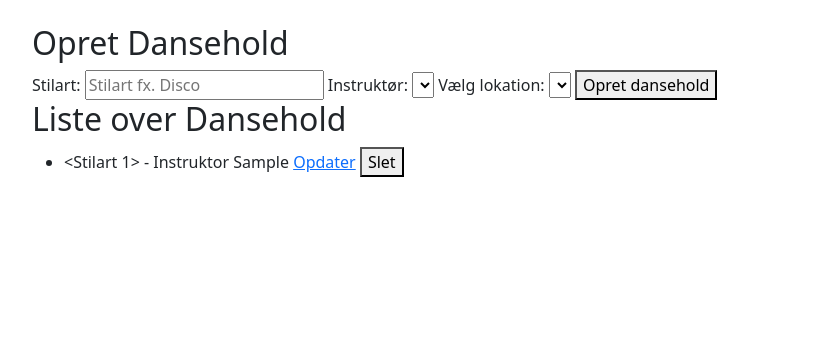
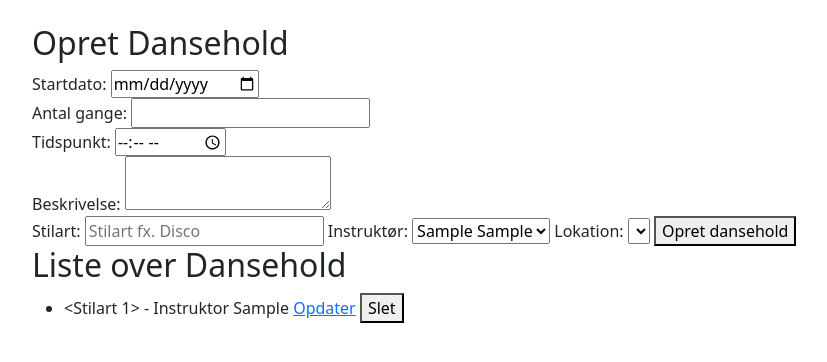
Before and after one commit to LHjortlund/danseskole01, a Flask app: page /dansehold in a window 1280 px wide. Shown: the part 170-532 px from the top of the page, without its empty margins (50-877 px from the left). Run offline with Flask 3, Linux system fonts and the light colour scheme; tables that the repository leaves empty hold one stand-in row (values such as "Sample post"); lists and menus that the app fills with data are empty.

Commit message:
ændringer til dansehold

```diff
--- a/routes.py
+++ b/routes.py
@@ -105,29 +105,51 @@ def register_routes(app, db):
     @app.route('/dansehold')
     def dansehold():
         dansehold_liste = Dansehold.query.all() #Henter alle dansehold fra databasen
+        instruktorer = Instruktor.query.all() #Henter alle instruktører
         elever = Elev.query.all() #Tilføj elevliste
-        return render_template('dansehold.html', dansehold_liste=dansehold_liste, elever=elever)
+        return render_template('dansehold.html',
+                               dansehold_liste=dansehold_liste,
+                               elever=elever,
+                               instruktorer=instruktorer,
+                               Lokation=Lokation)
 
     @app.route('/opret_dansehold', methods=["GET", "POST"])
     def opret_dansehold():
         if request.method =="POST":
+            startdato = request.form.get('startdato')
+            antal_gange = request.form.get('antal_gange')
+            tidspunkt = request.form.get('tidspunkt')
+            lokation = request.form.get('lokation')
+            beskrivelse = request.form.get('beskrivelse')
+            instruktor_id = request.form.get('instruktor_id')
             stilart_id = request.form.get('stilart_id')
-            instruktor_id = request.form.get('instruktor_id')
-            lokation_id = request.form.get('lokation_id')
 
-            if not stilart_id or not lokation_id:
-                return "Fejl: Stilart og lokation skal udfyldes", 400
+            # Validering og tjek for manglende input
+            if not startdato or not antal_gange or not tidspunkt or not lokation or not instruktor_id or not stilart_id:
+                return "Fejl: Alle felter skal udfyldes", 400
 
+            # Opret dansehold
             nyt_dansehold = Dansehold(
-                stilart_id=stilart_id, instruktor_id=instruktor_id, lokation_id=lokation_id)
+                startdato=startdato,
+                antal_gange=antal_gange,
+                tidspunkt=tidspunkt,
+                lokation=lokation,
+                beskrivelse=beskrivelse,
+                instruktor_id=instruktor_id,
+                stilart_id=stilart_id)
 
             db.session.add(nyt_dansehold)
             db.session.commit()
             return redirect(url_for('dansehold'))
+
+        #Hent data til dropdowns
         stilarter = Stilart.query.all()
         instruktorer = Instruktor.query.all()
         lokationer = Lokation.query.all()
-        return render_template('dansehold.html', stilarter=stilarter, instruktor=instruktorer, lokation=lokationer)
+        return render_template('dansehold.html',
+                               stilarter=stilarter,
+                               instruktor=instruktorer,
+                               lokation=lokationer)
 
     @app.route('/danseholdene', methods=["GET"])
     def get_danseholdene():
--- a/templates/dansehold.html
+++ b/templates/dansehold.html
@@ -6,6 +6,11 @@
 
     <h2>Opret Dansehold</h2>
     <form action="/opret_dansehold" method="post">
+        Startdato: <input type="date" name="startdato" required><br>
+        Antal gange: <input type="number" name="antal_gange" required><br>
+        Tidspunkt: <input type="time" name="tidspunkt" required><br>
+        Beskrivelse: <textarea name="beskrivelse"></textarea><br>
+
         Stilart: <input type="text" name="stilart" placeholder="Stilart fx. Disco">
 
         Instruktør:
@@ -15,10 +20,10 @@
             {% endfor %}
         </select>
 
-        <label for="lokation_id">Vælg lokation:</label>
-        <select name="lokation_id" id="lokation_id">
+        Lokation:
+        <select name="lokation_id">
             {% for lokation in lokationer %}
-                <option value="{{ lokation.id }}">{{ lokation.adresse }}</option>
+            <option value="{{ lokation.id }}">{{ lokation.adresse }}</option>
             {% endfor %}
         </select>
 
```
